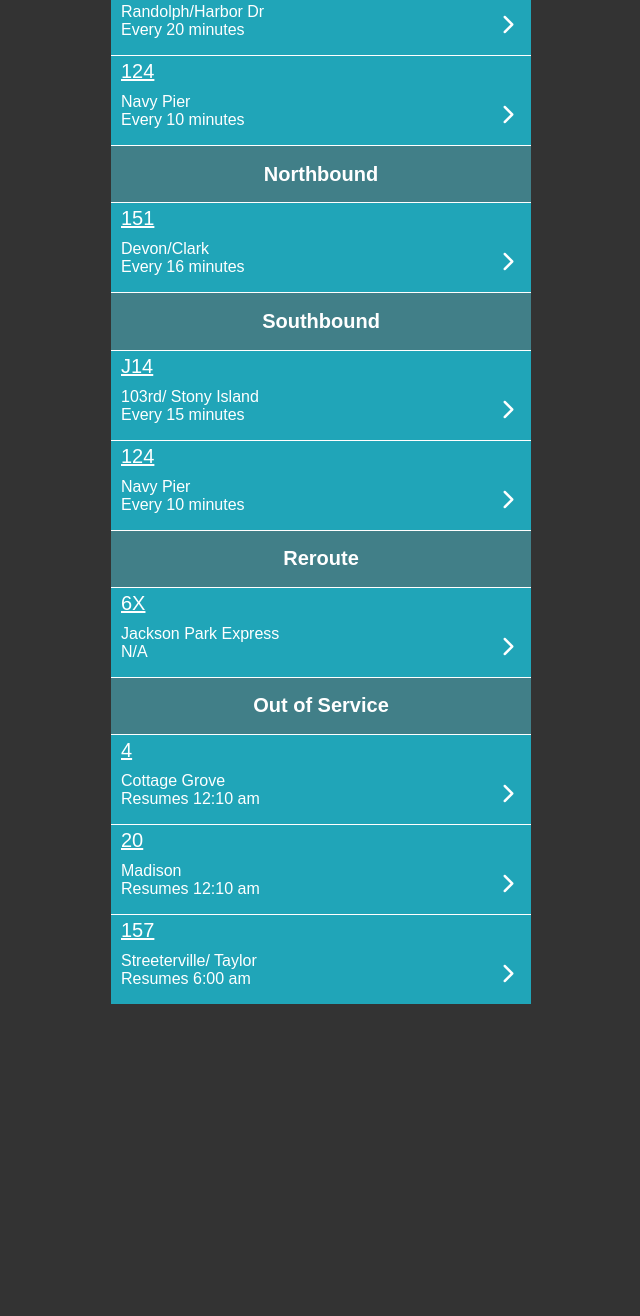
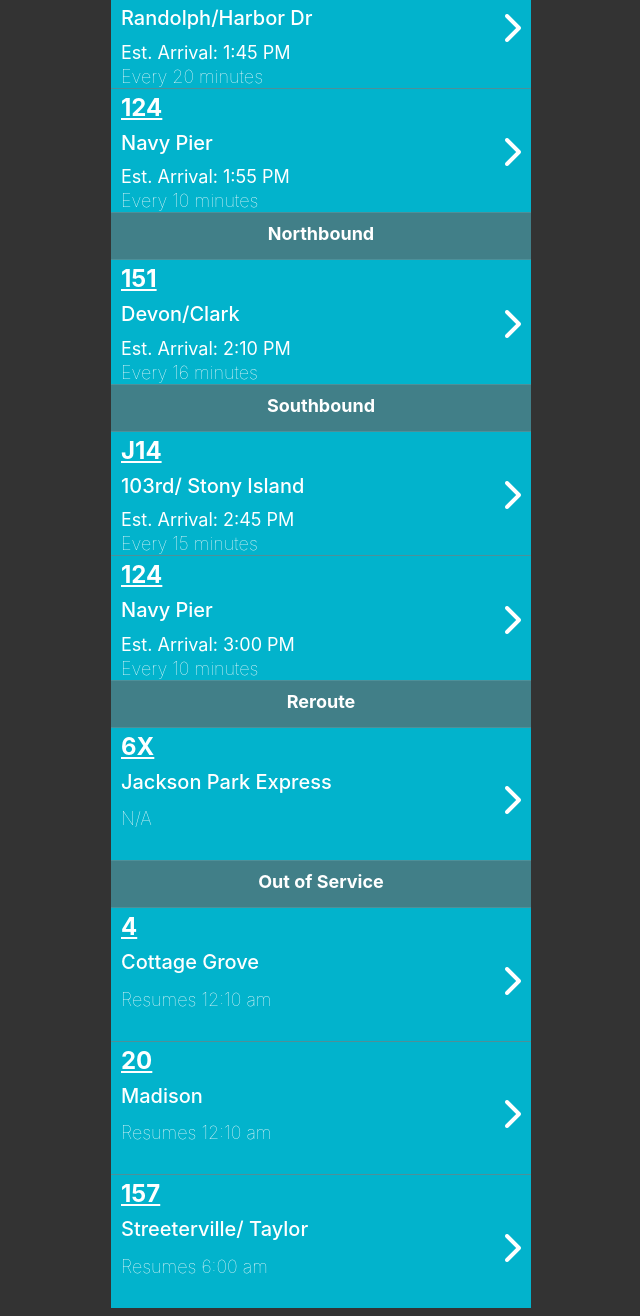
Before and after one commit to awexis/front-end-challenge, a plain HTML site: page index.html in a window 1280 px wide. Shown: the part 204-1520 px from the top of the page, without its empty margins (319-959 px from the left). Before the commit the page ends 1216 px from the top, so only its background shows below. Drawn offline with Linux system fonts and the light colour scheme.

Commit message:
thursday

```diff
--- a/css/style.css
+++ b/css/style.css
@@ -3,8 +3,8 @@
 }
 body {
   background-color: #333;
-  font-family: sans-serif;
-  font-size: 10px;
+  font-family: -apple-system, BlinkMacSystemFont;
+  font-size: 16px;
 }
 nav {
   padding: 10px 0 15px 15px;
@@ -20,17 +20,32 @@
   text-align: center;
 }
 h2 {
-  font-size: 20px;
+  font-size: 18px;
   background-color: #417F88;
   text-align: center;
+  margin-top: 10px;
 }
 h3 {
   font-weight: 500;
   display: inline;
 }
+h4 {
+  font-size: 20px;
+  font-weight: 450;
+  margin-top: -15px;
+  margin-left: 10px;
+}
+h5 {
+  font-size: 18px;
+  font-weight: lighter;
+  margin-top: -25px;
+  margin-left: 10px;
+  margin-bottom: 10px;
+}
 p{
-  font-size: 20px;
+  font-size: 24px;
   text-decoration: underline;
+  font-weight: bold;
   margin-left: 10px;
   margin-top: 4px
 }
@@ -39,7 +54,7 @@
   font-size: 20px;
 }
 .arrow-left{
-  margin-bottom: -44px;
+  margin-bottom: -49px;
   padding-top: 40px;
 }
 .container {
@@ -65,21 +80,21 @@
 }
 .content {
   width: 100%;
-  background-color: #20A5B8;
-  border-top: 1px solid white;
+  background-color: #02B3CC;
+  border-top: 1px solid #4E9099;
 }
 .content1{
   background-color:#417F88;
   width: 420px;
-  border-top: 1px solid white;
+  border-top: 1px solid #4E9099;
 }
 .route{
   list-style: none;
   display: flex;
   flex-direction: column;
   padding: 10px;
-  font-size: 16px;
-  margin-top: -20px;
+  font-size: 18px;
+  margin-top: -25px;
 }
 .menu{
   font-size: 20px;
@@ -90,11 +105,17 @@
 }
 .arrow2{
 margin-left: 390px;
-color:red;
-margin-top: -100px;
-padding-bottom:20px;
+margin-top: -80px;
+padding-bottom: 24px;
+}
+.arrow1{
+margin-left: 390px;
+margin-top: -50px;
+padding-bottom: 24px;
 }
 .fa-chevron-right{
-  margin-top: 50px;
+  margin-top: -5px;
+  margin-bottom: 20px;
+  margin-right: 10px;
   color: white;
 }
--- a/index.html
+++ b/index.html
@@ -23,10 +23,11 @@
         <div class="location">
           <div class="content">
             <p>60</p>
+            <h4> Randolph/Harbor Dr</h4>
             <ul class="route">
-              <li>Randolph/Harbor Dr</li>
-              <li>Every 20 minutes</li>
+              <li> Est. Arrival: 1:45 PM</li>
             </ul>
+            <h5>Every 20 minutes</h5>
             <div class="arrow2">
               <i class="fa fa-chevron-right fa-2x" aria-hidden="true"></i>
             </div>
@@ -35,10 +36,11 @@
         <div class="location">
           <div class="content">
             <p>124</p>
+            <h4> Navy Pier</h4>
             <ul class="route">
-              <li>Navy Pier</li>
-              <li>Every 10 minutes</li>
+              <li> Est. Arrival: 1:55 PM</li>
             </ul>
+            <h5>Every 10 minutes</h5>
             <div class="arrow2">
               <i class="fa fa-chevron-right fa-2x" aria-hidden="true"></i>
             </div>
@@ -53,10 +55,11 @@
         <div class="location">
           <div class="content">
             <p>151</p>
+            <h4> Devon/Clark</h4>
             <ul class="route">
-              <li>Devon/Clark</li>
-              <li>Every 16 minutes</li>
+              <li>Est. Arrival: 2:10 PM</li>
             </ul>
+            <h5>Every 16 minutes</h5>
             <div class="arrow2">
               <i class="fa fa-chevron-right fa-2x" aria-hidden="true"></i>
             </div>
@@ -70,10 +73,11 @@
         <div class="location">
           <div class="content">
             <p>J14</p>
+            <h4>103rd/ Stony Island</h4>
             <ul class="route">
-              <li>103rd/ Stony Island</li>
-              <li>Every 15 minutes</li>
+              <li>Est. Arrival: 2:45 PM</li>
             </ul>
+            <h5>Every 15 minutes</h5>
             <div class="arrow2">
               <i class="fa fa-chevron-right fa-2x" aria-hidden="true"></i>
             </div>
@@ -82,10 +86,11 @@
         <div class="location">
           <div class="content">
             <p>124</p>
+            <h4> Navy Pier</h4>
             <ul class="route">
-              <li>Navy Pier</li>
-              <li>Every 10 minutes</li>
+              <li>Est. Arrival: 3:00 PM</li>
             </ul>
+            <h5>Every 10 minutes</h5>
             <div class="arrow2">
               <i class="fa fa-chevron-right fa-2x" aria-hidden="true"></i>
             </div>
@@ -99,11 +104,11 @@
         <div class="location">
           <div class="content">
             <p>6X</p>
+            <h4>Jackson Park Express</h4>
             <ul class="route">
-              <li>Jackson Park Express</li>
-              <li>N/A</li>
             </ul>
-            <div class="arrow2">
+            <h5>N/A</h5>
+            <div class="arrow1">
               <i class="fa fa-chevron-right fa-2x" aria-hidden="true"></i>
             </div>
           </div>
@@ -116,11 +121,11 @@
         <div class="location">
           <div class="content">
             <p>4</p>
+            <h4>Cottage Grove</h4>
             <ul class="route">
-              <li>Cottage Grove</li>
-              <li>Resumes 12:10 am</li>
             </ul>
-            <div class="arrow2">
+            <h5>Resumes 12:10 am</h5>
+            <div class="arrow1">
               <i class="fa fa-chevron-right fa-2x" aria-hidden="true"></i>
             </div>
           </div>
@@ -128,11 +133,11 @@
         <div class="location">
               <div class="content">
                 <p>20</p>
+                <h4>Madison</h4>
                 <ul class="route">
-                  <li>Madison</li>
-                  <li>Resumes 12:10 am</li>
                 </ul>
-                <div class="arrow2">
+                <h5>Resumes 12:10 am</h5>
+                <div class="arrow1">
                   <i class="fa fa-chevron-right fa-2x" aria-hidden="true"></i>
                 </div>
               </div>
@@ -140,11 +145,11 @@
             <div class="location">
               <div class="content">
                 <p>157</p>
+                <h4>Streeterville/ Taylor</h4>
                 <ul class="route">
-                  <li>Streeterville/ Taylor</li>
-                  <li>Resumes 6:00 am</li>
                 </ul>
-                <div class="arrow2">
+                <h5>Resumes 6:00 am</h5>
+                <div class="arrow1">
                   <i class="fa fa-chevron-right fa-2x" aria-hidden="true"></i>
                 </div>
               </div>
```
Also changed, not shown: img/status.png, 2 other files.
